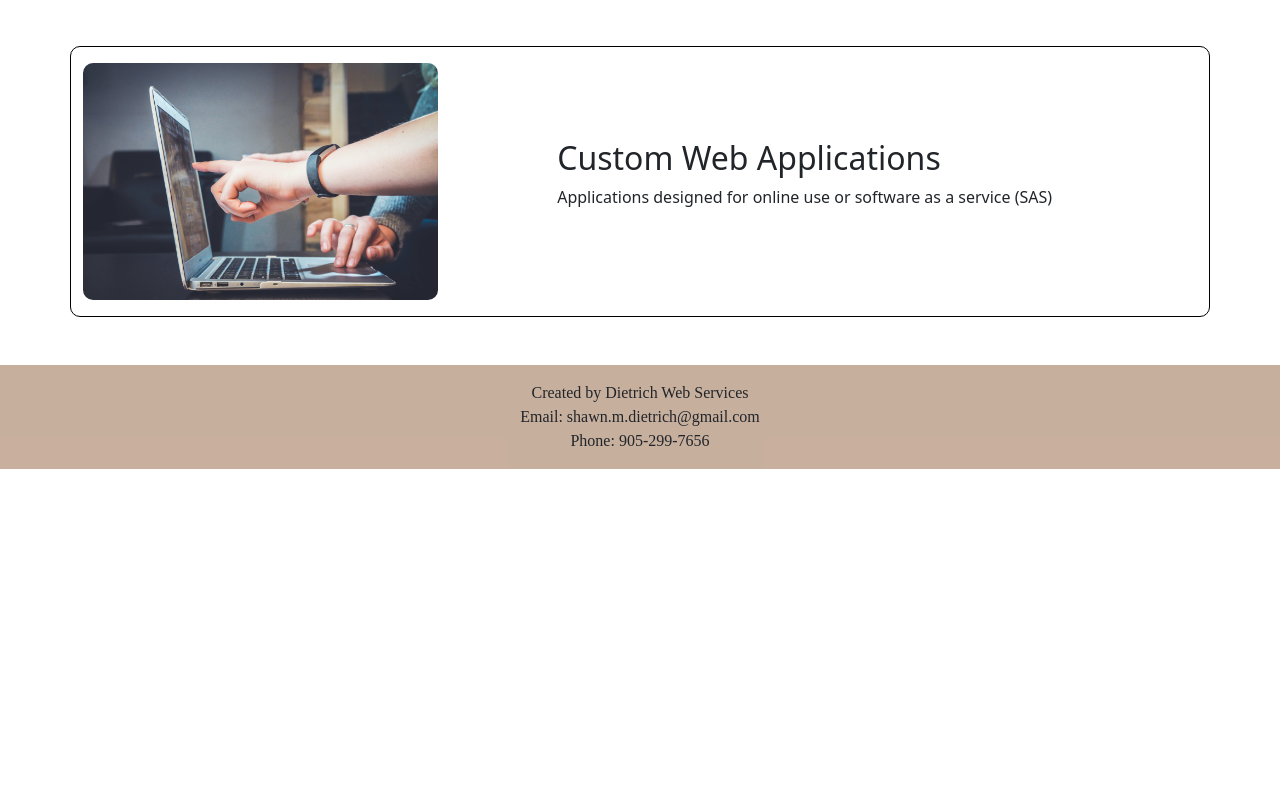
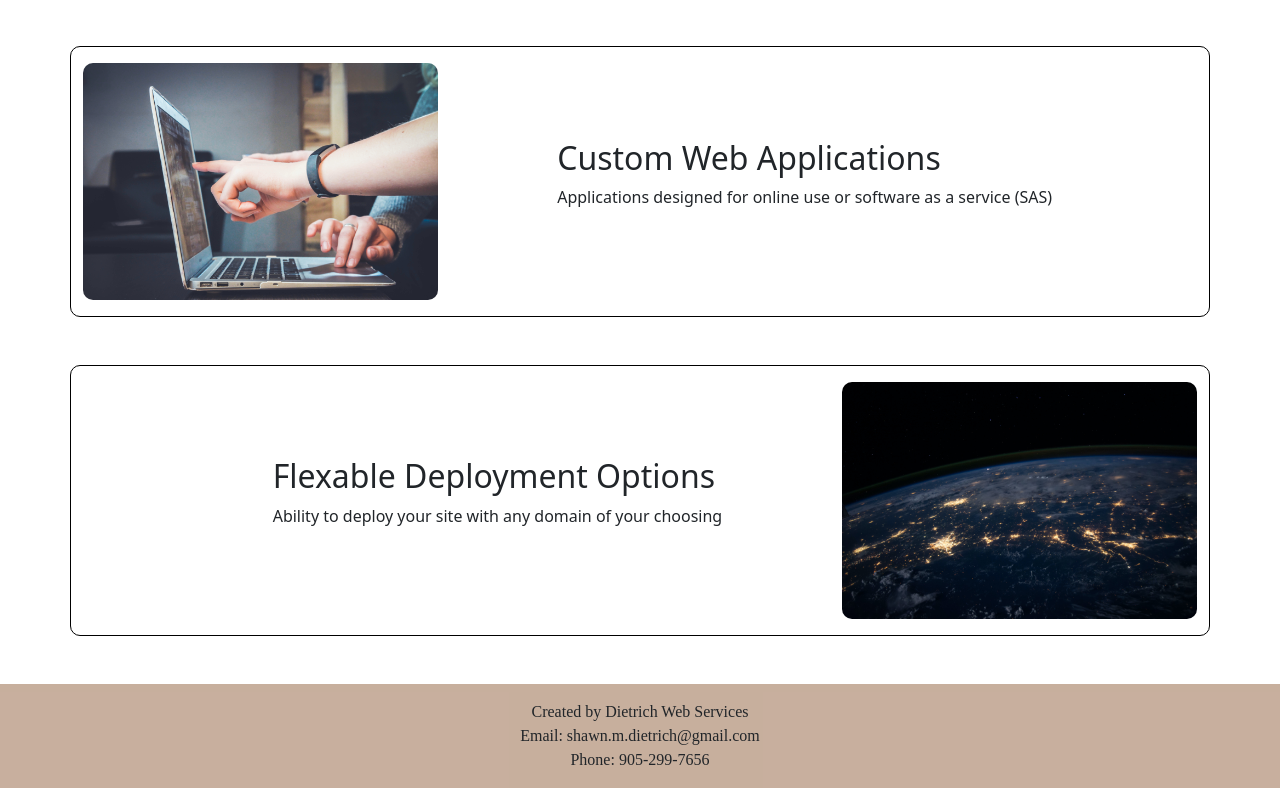
Before and after one commit to ShawnDietrich/die-tech, a React (Create React App) app: page / in a window 1280 px wide. Shown: the part 1341-2129 px from the top of the page. Before the commit the page ends 1810 px from the top, so only its background shows below. Built offline with nearby package versions, Linux system fonts and the light colour scheme; the HTML template or start-up script is replaced by a standard one; a web font is replaced by a local one.

Commit message:
Added another service

```diff
--- a/src/Pages/Home.js
+++ b/src/Pages/Home.js
@@ -1,8 +1,9 @@
 import React from "react";
-import { Card, Row, Col, Container, Image } from "react-bootstrap";
+import { Row, Col, Container } from "react-bootstrap";
 import Design from '../Pictures/Design.jpg'
 import flexCode from '../Pictures/flexablecode.jpg'
 import codeDevelopment from '../Pictures/CodeDevelopment.jpg'
+import deployment from '../Pictures/deployment.jpg'
 
 const Home = () => {
     return (
@@ -14,7 +15,7 @@ const Home = () => {
 
                 <Row className="serviceRow">
                     <Col className="colImg" md={4}>
-                        <img className="servImg" src={Design} thumbnail />
+                        <img className="servImg" src={Design} alt='' />
                     </Col>
                     <Col md={{ span: 6, offset: 1 }}>
                         <h2 className="serviceTitle">Colabertive Frontend Design</h2>
@@ -29,19 +30,30 @@ const Home = () => {
 
                     </Col>
                     <Col className="colImg" md={4} >
-                        <img className="servImg" src={flexCode} />
+                        <img className="servImg" src={flexCode} alt='' />
                     </Col>
                 </Row>
 
                 <Row className="serviceRow">
                     <Col className="colImg" md={4}>
-                        <img className="servImg" src={codeDevelopment} />
+                        <img className="servImg" src={codeDevelopment} alt='' />
                     </Col>
                     <Col md={{ span: 6, offset: 1 }}>
 
                         <h2 className="serviceTitle">Custom Web Applications</h2>
                         <p className="serviceDesc">Applications designed for online use or software as a service (SAS)</p>
                     </Col>
+                </Row>
+
+                <Row className="serviceRow">
+                    <Col md={{ span: 6, offset: 2 }}>
+                        <h2 className="serviceTitle">Flexable Deployment Options</h2>
+                        <p className="serviceDesc">Ability to deploy your site with any domain of your choosing</p>
+                    </Col>
+                    <Col className="colImg" md={4}>
+                        <img className="servImg" src={deployment} alt='' />
+                    </Col>
+
                 </Row>
             </Container>
 
```
